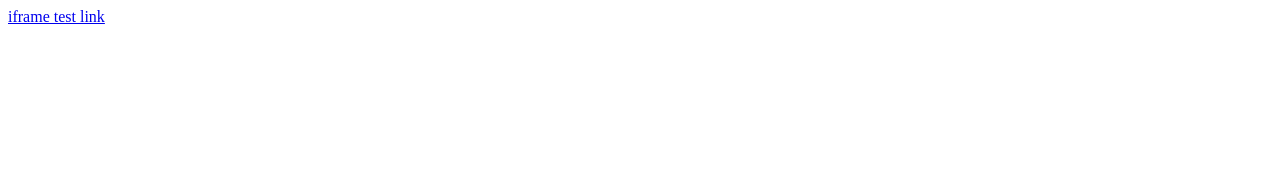
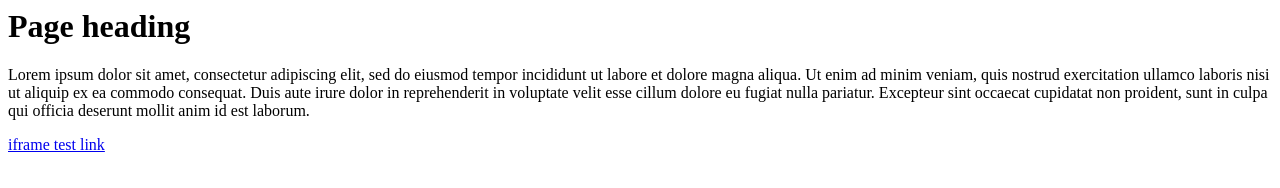
Before and after one commit to jessi-heap/jessi-heap.github.io, a plain HTML site: page iframe.html in a window 1280 px wide. Drawn offline with Linux system fonts and the light colour scheme.

Commit message:
v5 iframe

```diff
--- a/iframe.html
+++ b/iframe.html
@@ -3,6 +3,10 @@
 <base target='_parent' />
 </head>
 <body>
-<a href="page3" id="iframe-link">iframe test link</a>
+    <div>
+        <h1>Page heading</h1>
+        <p>Lorem ipsum dolor sit amet, consectetur adipiscing elit, sed do eiusmod tempor incididunt ut labore et dolore magna aliqua. Ut enim ad minim veniam, quis nostrud exercitation ullamco laboris nisi ut aliquip ex ea commodo consequat. Duis aute irure dolor in reprehenderit in voluptate velit esse cillum dolore eu fugiat nulla pariatur. Excepteur sint occaecat cupidatat non proident, sunt in culpa qui officia deserunt mollit anim id est laborum.</p>
+        <p></p><a href="page3" id="iframe-link">iframe test link</a></p>
+    </div>
 </body>
 </html>
```
Also changed, not shown: v5/iframeParent.html (added, +14 -0 lines).
